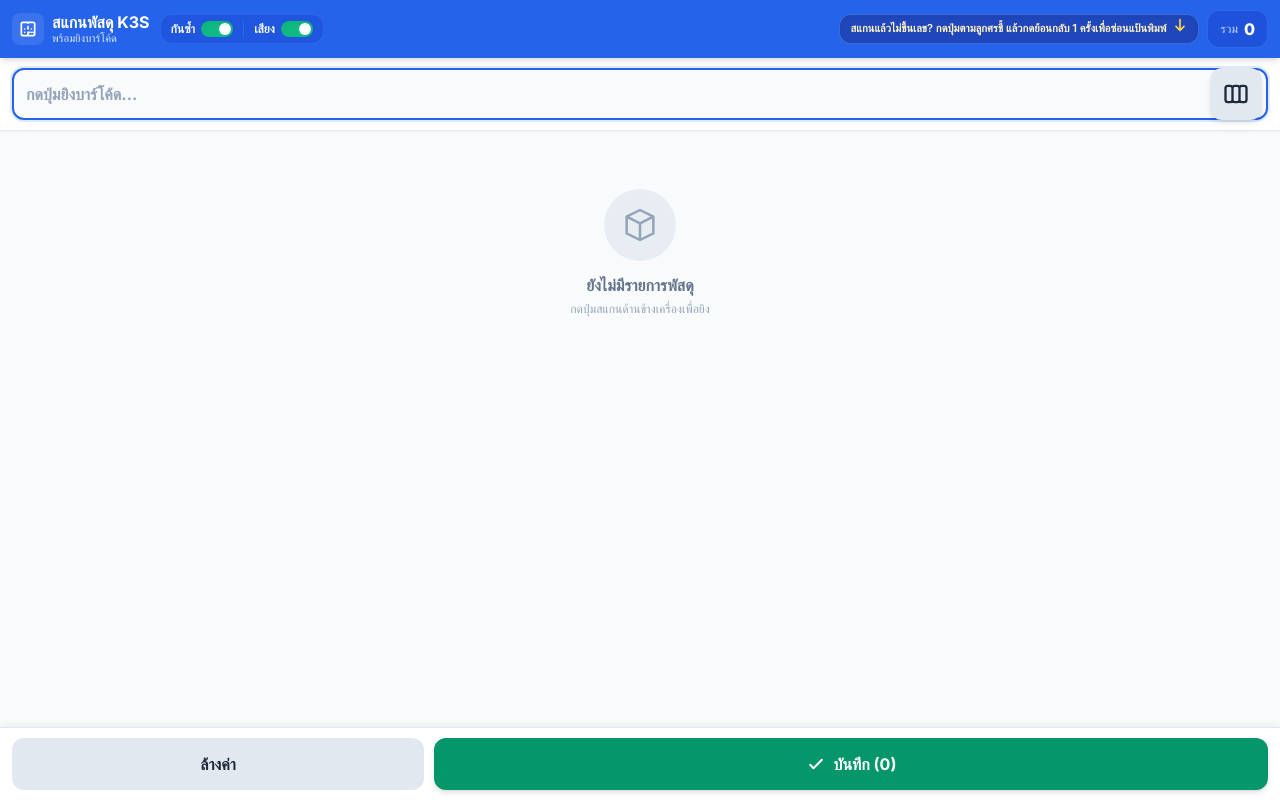
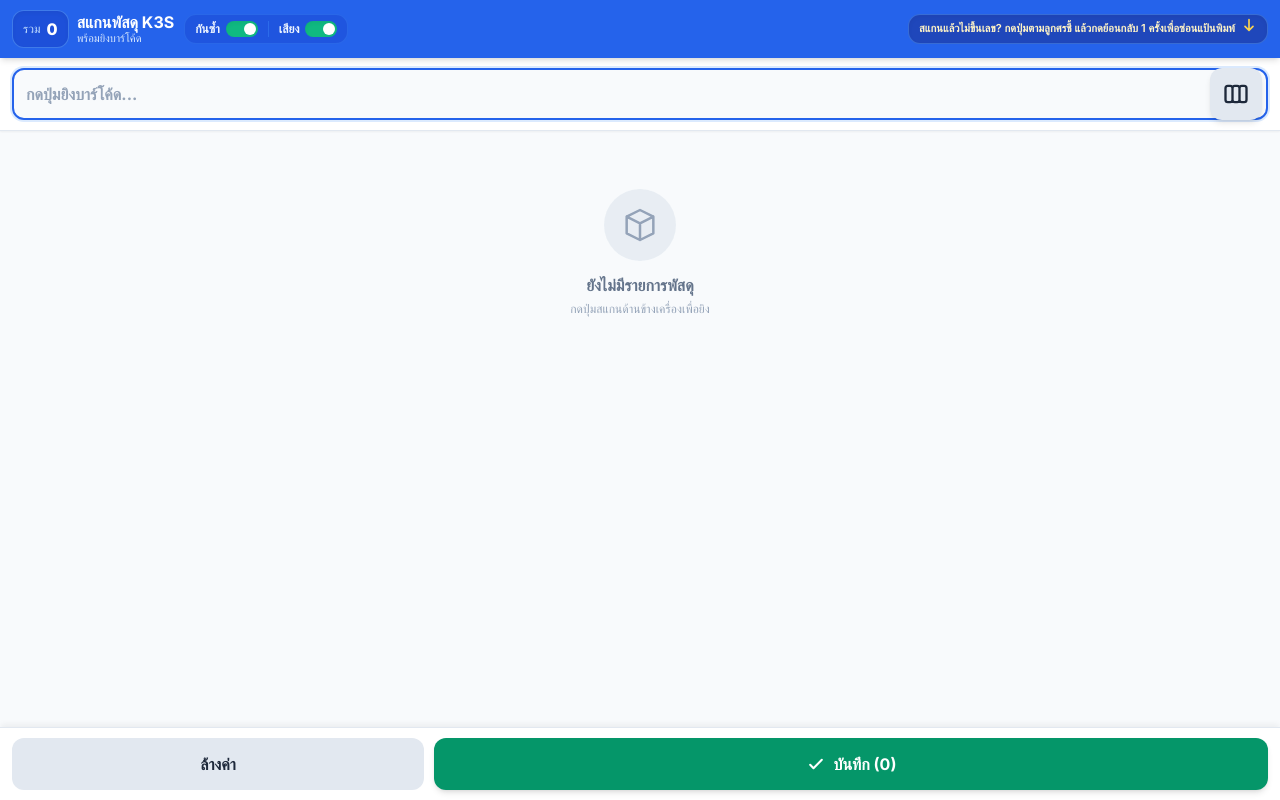
Before and after one commit to dingworking77-cpu/Staff-Attendance, a plain HTML site: page index.html in a window 1280 px wide. Drawn offline with nearby package versions, Linux system fonts and the light colour scheme.

Commit message:
Update header layout and comments in index.html

```diff
--- a/index.html
+++ b/index.html
@@ -14,13 +14,13 @@
 
   <!-- ส่วนหัว (Header) ขนาดกะทัดรัด -->
   <header class="bg-blue-600 text-white px-3 py-2.5 shadow-md flex items-center justify-between gap-2 sticky top-0 z-40">
-    <!-- ฝั่งซ้าย: โลโก้ ชื่อแอป และชุดสวิตช์เปิด-ปิด -->
+    <!-- ฝั่งซ้าย: ยอดรวม (แทนที่โลโก้) ชื่อแอป และชุดสวิตช์เปิด-ปิด -->
     <div class="flex items-center flex-wrap gap-2.5">
       <div class="flex items-center space-x-2">
-        <div class="bg-white/10 p-1.5 rounded-lg">
-          <svg class="w-5 h-5 text-white" fill="none" stroke="currentColor" viewBox="0 0 24 24">
-            <path stroke-linecap="round" stroke-linejoin="round" stroke-width="2" d="M12 4v1m6 11h2m-6 0h-2v4m0-11v3m0 0h.01M12 124h.01M16 16h.01M16 12h.01M8 12h.01M8 16h.01m-2 4h12a2 2 0 002-2V6a2 2 0 00-2-2H6a2 2 0 00-2 2v12a2 2 0 002 2z"></path>
-          </svg>
+        <!-- ย้ายยอดรวมมาไว้ซ้ายสุดแทนที่ไอคอนโลโก้ -->
+        <div class="bg-blue-700/90 px-2.5 py-1.5 rounded-xl border border-blue-400/50 flex items-center space-x-1.5 shrink-0 shadow-inner">
+          <span class="text-xs text-blue-200 font-medium">รวม</span>
+          <span id="itemCount" class="font-extrabold text-base text-white">0</span>
         </div>
         <div>
           <h1 class="font-bold text-base leading-tight">สแกนพัสดุ K3S</h1>
@@ -28,7 +28,7 @@
         </div>
       </div>
 
-      <!-- สวิตช์ กันซ้ำ และ เสียง ย้ายมาไว้ฝั่งซ้าย -->
+      <!-- สวิตช์ กันซ้ำ และ เสียง -->
       <div class="flex items-center space-x-2.5 bg-blue-700/60 px-2.5 py-1.5 rounded-xl border border-blue-500/40">
         <!-- สวิตช์ กันซ้ำ -->
         <label class="inline-flex items-center gap-1.5 cursor-pointer select-none leading-none">
@@ -52,20 +52,13 @@
       </div>
     </div>
 
-    <!-- ฝั่งขวา: หมายเหตุคำแนะนำ และยอดรวม -->
-    <div class="flex items-center space-x-2">
-      <!-- หมายเหตุย้ายมาไว้ตรงนี้แทนที่ชุดสวิตช์ -->
+    <!-- ฝั่งขวา: หมายเหตุคำแนะนำชิดขวาสุดให้ลูกศรชี้ตรงปุ่มคีย์บอร์ดด้านล่าง -->
+    <div class="flex items-center justify-end">
       <div class="flex items-center space-x-1.5 text-amber-100 font-semibold text-[11px] bg-blue-800/80 px-2.5 py-1.5 rounded-xl border border-blue-400/40 shadow-inner">
         <span class="leading-tight">สแกนแล้วไม่ขึ้นเลข? กดปุ่มตามลูกศรชี้ แล้วกดย้อนกลับ 1 ครั้งเพื่อซ่อนแป้นพิมพ์</span>
         <svg class="w-4 h-4 text-amber-300 shrink-0 animate-bounce" fill="none" stroke="currentColor" viewBox="0 0 24 24">
           <path stroke-linecap="round" stroke-linejoin="round" stroke-width="2.5" d="M12 4v16m0 0l-6-6m6 6l6-6"></path>
         </svg>
-      </div>
-
-      <!-- ยอดรวม -->
-      <div class="bg-blue-700/80 px-3 py-1.5 rounded-xl border border-blue-500/50 flex items-center space-x-1.5 shrink-0">
-        <span class="text-xs text-blue-200 font-medium">รวม</span>
-        <span id="itemCount" class="font-extrabold text-base text-white">0</span>
       </div>
     </div>
   </header>
```
